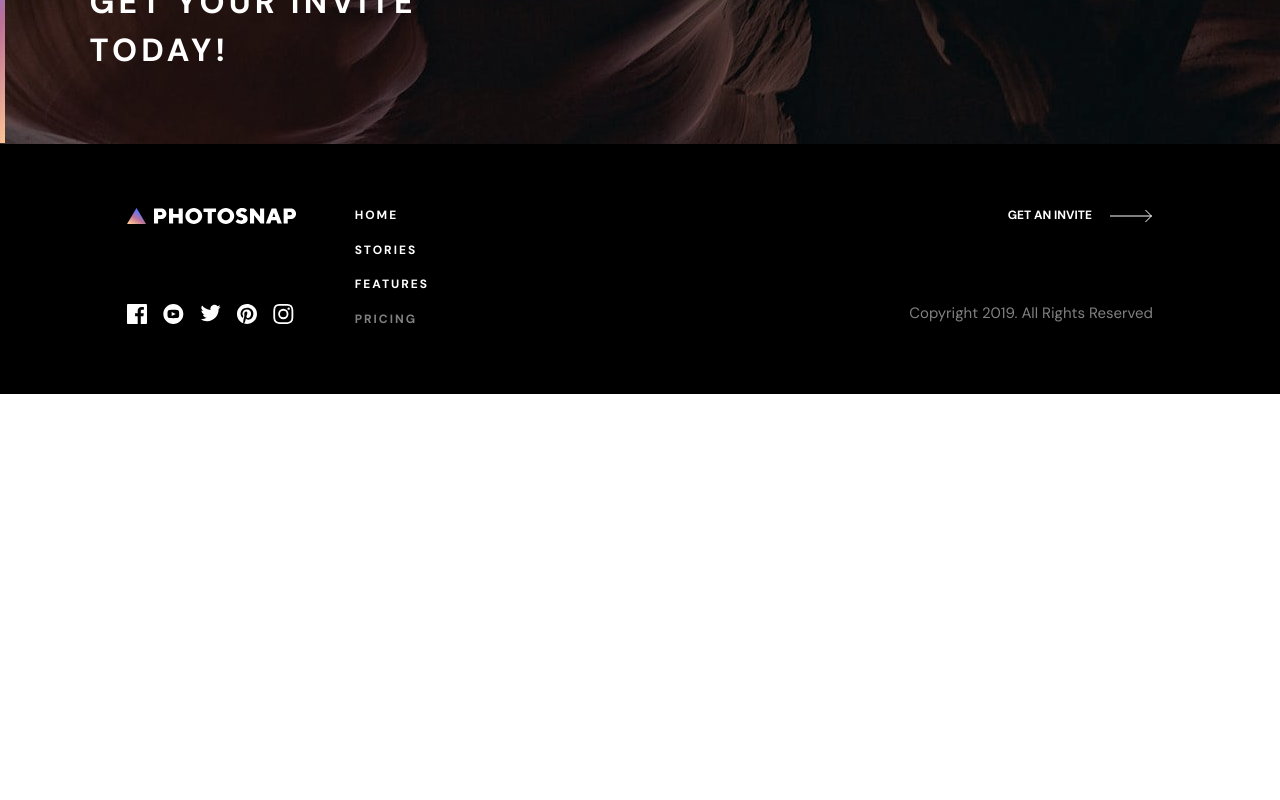
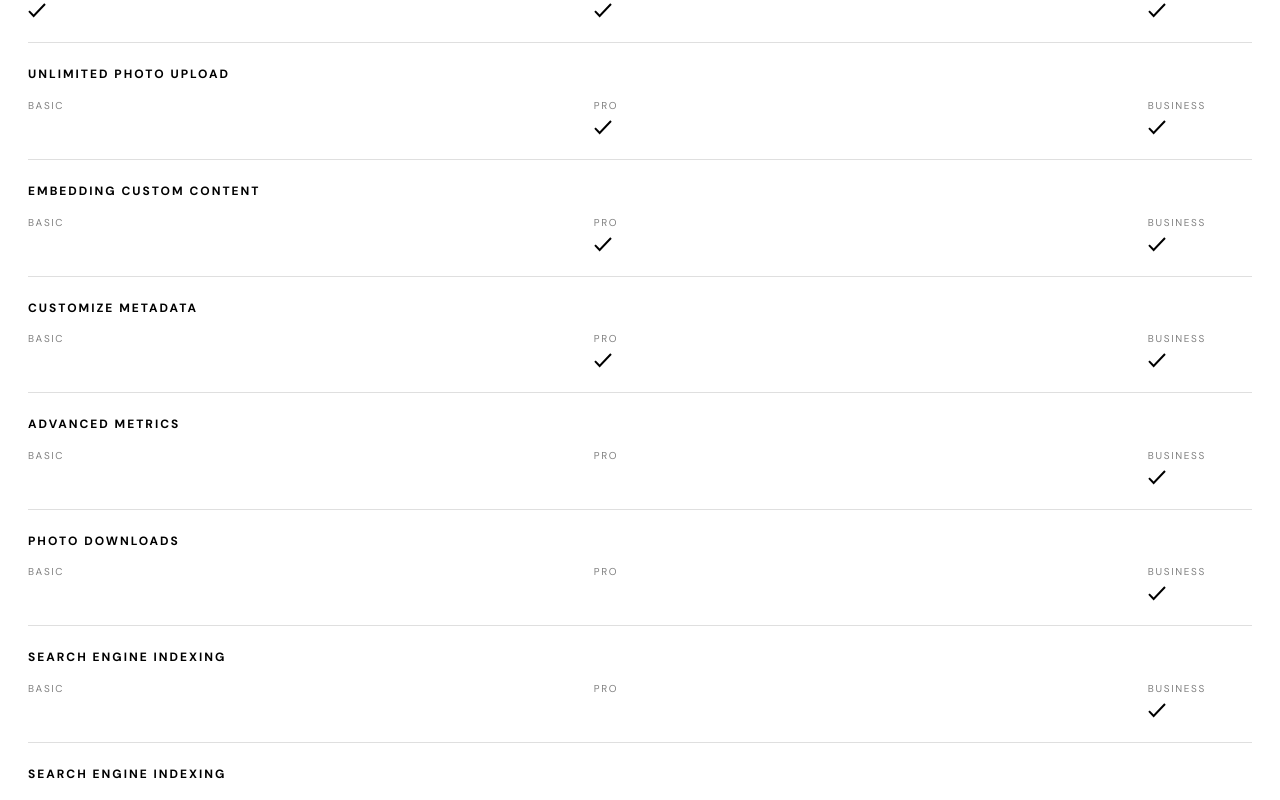
Before and after one commit to mrvicthor/photosnap-multi-page-website, a React (Vite) app: page /pricing in a window 1280 px wide. Shown: the part 1480-2280 px from the top of the page. Before the commit the page ends 1874 px from the top, so only its background shows below. Built offline with nearby package versions, Linux system fonts and the light colour scheme.

Commit message:
added featured items

```diff
--- /dev/null
+++ b/src/components/featureList/index.jsx
@@ -0,0 +1,13 @@
+const FeatureList = ({ title, children }) => {
+  return (
+    <div className="border-b border-[#dfdfdf] py-6 flex flex-col gap-4">
+      <p className="text-[0.75rem] font-bold leading-[15.62px] tracking-[2px] uppercase">
+        {title}
+      </p>
+
+      <div className="flex justify-between pr-[2.875rem]">{children}</div>
+    </div>
+  );
+};
+
+export default FeatureList;
--- /dev/null
+++ b/src/components/featureListItems/index.jsx
@@ -0,0 +1,23 @@
+const FeatureListItem = ({ isHidden, title }) => {
+  return (
+    <div className="space-y-2">
+      <p className="text-[0.625rem] leading-[13.02px] tracking-[1.67px] opacity-50 uppercase">
+        {title}
+      </p>
+      <div>
+        {isHidden ? (
+          <svg xmlns="http://www.w3.org/2000/svg" width="18" height="15">
+            <path
+              fill="none"
+              stroke="#000"
+              strokeWidth="2"
+              d="M1 8.124L5.623 13 17 1"
+            />
+          </svg>
+        ) : null}
+      </div>
+    </div>
+  );
+};
+
+export default FeatureListItem;
--- a/src/components/index.jsx
+++ b/src/components/index.jsx
@@ -8,6 +8,8 @@ import Story from "./story";
 import Feature from "./feature";
 import Hero from "./hero";
 import Lists from "./lists";
+import FeatureList from "./featureList";
+import FeatureListItem from "./featureListItems";
 
 export {
   Layout,
@@ -20,4 +22,6 @@ export {
   Feature,
   Hero,
   Lists,
+  FeatureList,
+  FeatureListItem,
 };
--- a/src/index.css
+++ b/src/index.css
@@ -10,6 +10,7 @@
     margin: 0;
     padding: 0;
     box-sizing: border-box;
+    background: #ffffff;
   }
 }
 @layer components {
--- a/src/pages/pricing/index.jsx
+++ b/src/pages/pricing/index.jsx
@@ -1,4 +1,4 @@
-import { Banner, Lists } from "../../components";
+import { Banner, Lists, FeatureList, FeatureListItem } from "../../components";
 import LinkButton from "../../components/common/linkbutton";
 import { useWindowSize } from "../../hooks/use-Window-Size";
 import betaBg from "../../assets/shared/mobile/bg-beta.jpg";
@@ -83,6 +83,55 @@ const Pricing = () => {
           />
         </div>
       </section>
+      <section className="text-[#000000] px-[1.75rem] pb-[4.03125rem]">
+        <h4 className="hidden">Compare</h4>
+        <div>
+          <h5 className="font-bold text-[0.75rem] uppercase leading-[15.62px] tracking-[2px]">
+            The Features
+          </h5>
+          <hr className="my-[1.4375rem] bg-[#000000]" />
+          <FeatureList title="unlimited story posting">
+            <FeatureListItem title="Basic" isHidden />
+            <FeatureListItem title="Pro" isHidden />
+            <FeatureListItem title="Business" isHidden />
+          </FeatureList>
+          <FeatureList title="unlimited photo upload">
+            <FeatureListItem title="Basic" />
+            <FeatureListItem title="Pro" isHidden />
+            <FeatureListItem title="Business" isHidden />
+          </FeatureList>
+          <FeatureList title="embedding custom content">
+            <FeatureListItem title="Basic" />
+            <FeatureListItem title="Pro" isHidden />
+            <FeatureListItem title="Business" isHidden />
+          </FeatureList>
+          <FeatureList title="customize metadata">
+            <FeatureListItem title="Basic" />
+            <FeatureListItem title="Pro" isHidden />
+            <FeatureListItem title="Business" isHidden />
+          </FeatureList>
+          <FeatureList title="advanced metrics">
+            <FeatureListItem title="Basic" />
+            <FeatureListItem title="Pro" />
+            <FeatureListItem title="Business" isHidden />
+          </FeatureList>
+          <FeatureList title="photo downloads">
+            <FeatureListItem title="Basic" />
+            <FeatureListItem title="Pro" />
+            <FeatureListItem title="Business" isHidden />
+          </FeatureList>
+          <FeatureList title="search engine indexing">
+            <FeatureListItem title="Basic" />
+            <FeatureListItem title="Pro" />
+            <FeatureListItem title="Business" isHidden />
+          </FeatureList>
+          <FeatureList title="search engine indexing">
+            <FeatureListItem title="Basic" />
+            <FeatureListItem title="Pro" />
+            <FeatureListItem title="Business" isHidden />
+          </FeatureList>
+        </div>
+      </section>
       <section className="text-[#ffffff] h-[18rem] relative overflow-hidden md:h-[17.5rem]">
         {width !== undefined && (
           <img
```
